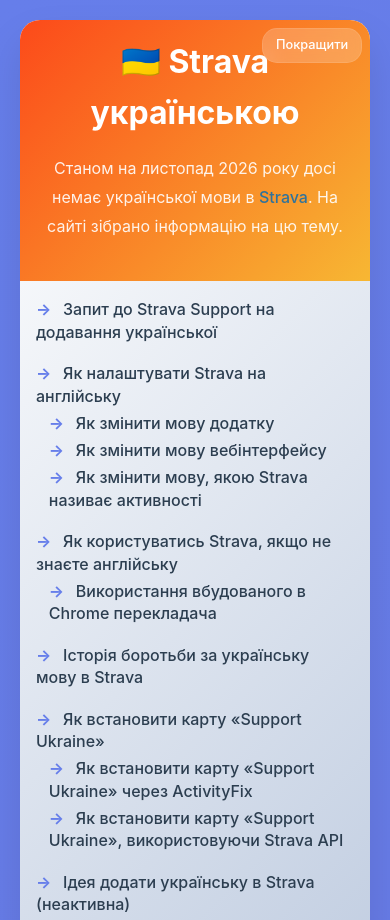
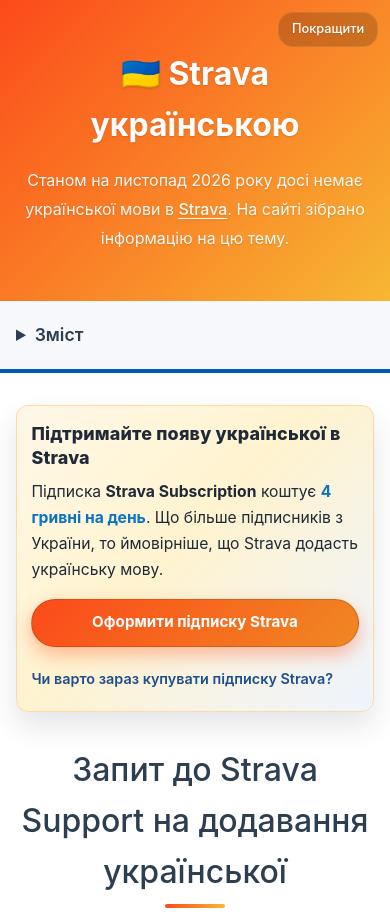
Before and after one commit to stravaua/stravaua.github.io, a plain HTML site: page index.html in a window 390 px wide. Shown: the top 920 px of the page. Drawn offline with Linux system fonts and the light colour scheme.

Commit message:
improve styles

```diff
--- a/index.html
+++ b/index.html
@@ -28,8 +28,8 @@
     <meta name="twitter:image" content="https://stravalang.pp.ua/images/strava_ua_opengraph.jpg">
 
     <!-- UI color -->
-    <meta name="theme-color" content="#667eea">
-    <link rel="stylesheet" href="styles.css?v=20260713-1">
+    <meta name="theme-color" content="#fc4a1a">
+    <link rel="stylesheet" href="styles.css?v=20261116-1">
 
     <!-- Google tag (gtag.js) -->
     <script async src="https://www.googletagmanager.com/gtag/js?id=G-ZWJG3TMM3R"></script>
@@ -50,7 +50,9 @@
         <p>Станом на листопад 2026 року досі немає української мови в <a href="https://strava.com/" target="_blank" rel="noopener noreferrer">Strava</a>. На сайті зібрано інформацію на цю тему.</p>
     </div>
 
-    <nav class="toc">
+    <nav class="toc" aria-label="Зміст">
+        <details class="toc-details" open>
+        <summary>Зміст</summary>
         <ul>
             <li><a href="#strava-support-ukrainian-request">Запит до Strava Support на додавання української</a></li>
             <li><a href="#strava-english">Як налаштувати Strava на англійську</a>
@@ -74,6 +76,7 @@
             </li>
             <li><a href="#strava-ukrainian-idea">Ідея додати українську в Strava (неактивна)</a></li>
         </ul>
+        </details>
     </nav>
 
     <main class="content">
@@ -654,6 +657,6 @@
 
 <button class="back-to-top" type="button" aria-label="Повернутися нагору" title="Нагору" hidden>↑</button>
 
-<script src="scripts.js?v=20260713-1"></script>
+<script src="scripts.js?v=20261116-1"></script>
 </body>
 </html>
--- a/scripts.js
+++ b/scripts.js
@@ -55,3 +55,12 @@ if (backToTop) {
         window.scrollTo({ top: 0, behavior: 'smooth' });
     });
 }
+
+// Table of contents starts collapsed on phones so content is visible right away
+const tocDetails = document.querySelector('.toc-details');
+if (tocDetails && window.matchMedia('(max-width: 768px)').matches) {
+    tocDetails.open = false;
+    tocDetails.addEventListener('click', (event) => {
+        if (event.target.closest('a')) tocDetails.open = false;
+    });
+}
--- a/styles.css
+++ b/styles.css
@@ -1,12 +1,19 @@
 :root {
-    --color-primary: #667eea;
-    --color-primary-dark: #764ba2;
+    --color-primary: #0057b7;
+    --color-primary-dark: #003d80;
     --color-accent: #fc4a1a;
     --color-accent-light: #f7b733;
     --color-text: #2c3e50;
     --color-text-muted: #34495e;
-    --color-link: #1a6fa8;
-    --color-danger: #e74c3c;
+    --color-link: #0057b7;
+    --color-link-hover: #003d80;
+    --color-danger: #c0392b;
+    --color-page-bg: #eef1f5;
+}
+
+html {
+    scroll-behavior: smooth;
+    scroll-padding-top: 1rem;
 }
 
 * {
@@ -19,7 +26,7 @@ body {
     font-family: -apple-system, BlinkMacSystemFont, 'Segoe UI', Roboto, Oxygen, Ubuntu, Cantarell, sans-serif;
     line-height: 1.6;
     color: #333;
-    background: linear-gradient(135deg, var(--color-primary) 0%, var(--color-primary-dark) 100%);
+    background: var(--color-page-bg);
     min-height: 100vh;
     padding: 20px;
 }
@@ -29,24 +36,35 @@ body {
     margin: 0 auto;
     background: white;
     border-radius: 20px;
-    box-shadow: 0 20px 40px rgba(0,0,0,0.1);
-    overflow: hidden;
+    box-shadow: 0 10px 30px rgba(15, 23, 42, 0.08);
+    overflow: clip;
 }
 
 .header {
     background: linear-gradient(135deg, var(--color-accent) 0%, var(--color-accent-light) 100%);
     color: white;
-    padding: 1rem;
+    padding: 1.5rem 1rem;
     text-align: center;
     position: relative;
     overflow: hidden;
+    text-shadow: 0 1px 2px rgba(0, 0, 0, 0.15);
+}
+
+.header p a {
+    color: #fff;
+    text-decoration: underline;
+    text-underline-offset: 3px;
+}
+
+.header p a::after {
+    display: none;
 }
 
 .improve-link {
     position: absolute;
     top: 1rem;
     right: 2rem;
-    background: rgba(255, 255, 255, 0.2);
+    background: rgba(0, 0, 0, 0.18);
     color: white;
     padding: 0.5rem 1rem;
     border-radius: 15px;
@@ -60,7 +78,8 @@ body {
 }
 
 .improve-link:hover {
-    background: rgba(255, 255, 255, 0.3);
+    background: rgba(0, 0, 0, 0.28);
+    color: white;
     transform: translateY(-2px);
     box-shadow: 0 4px 12px rgba(0, 0, 0, 0.2);
 }
@@ -79,7 +98,7 @@ body {
 
 .header p {
     font-size: 1.1rem;
-    opacity: 0.9;
+    opacity: 0.95;
     position: relative;
     z-index: 1;
 }
@@ -163,10 +182,22 @@ body {
 }
 
 .toc {
-    background: linear-gradient(135deg, #f5f7fa 0%, #c3cfe2 100%);
+    background: #f6f8fb;
     padding: 2rem;
     margin: 0;
     border-bottom: 4px solid var(--color-primary);
+}
+
+.toc details {
+    background: none;
+    border: none;
+    border-radius: 0;
+    padding: 0;
+    margin: 0;
+}
+
+.toc summary {
+    display: none;
 }
 
 .toc ul {
@@ -176,7 +207,7 @@ body {
     margin: 0 auto;
 }
 
-.toc > ul > li {
+.toc details > ul > li {
     margin-bottom: 1rem;
 }
 
@@ -266,7 +297,7 @@ h3 {
 
 h4 {
     font-size: 1.3rem;
-    color: var(--color-danger);
+    color: var(--color-text);
     margin: 1.2rem 0 0.5rem 0;
     display: flex;
     align-items: center;
@@ -337,7 +368,7 @@ a::after {
     left: 0;
     width: 0;
     height: 2px;
-    background: linear-gradient(90deg, var(--color-link), #2ecc71);
+    background: currentColor;
     transition: width 0.3s ease;
 }
 
@@ -346,7 +377,15 @@ a:hover::after {
 }
 
 a:hover {
-    color: #2ecc71;
+    color: var(--color-link-hover);
+}
+
+a:focus-visible,
+button:focus-visible,
+summary:focus-visible {
+    outline: 3px solid var(--color-accent-light);
+    outline-offset: 2px;
+    border-radius: 4px;
 }
 
 a img {
@@ -476,8 +515,9 @@ details[open] summary {
 }
 
 .highlight {
-    background: linear-gradient(120deg, #a8edea 0%, #fed6e3 100%);
-    padding: 0.2rem 0.5rem;
+    background: #fff4cc;
+    border: 1px solid #ffe08a;
+    padding: 0.1rem 0.4rem;
     border-radius: 4px;
     font-weight: 500;
 }
@@ -522,7 +562,7 @@ details[open] summary {
 }
 
 .footer a:hover {
-    color: #2ecc71;
+    color: var(--color-link-hover);
 }
 
 .timeline {
@@ -557,14 +597,14 @@ details[open] summary {
     border-radius: 50%;
     background: linear-gradient(135deg, var(--color-primary) 0%, var(--color-primary-dark) 100%);
     border: 4px solid white;
-    box-shadow: 0 4px 12px rgba(102, 126, 234, 0.4);
+    box-shadow: 0 4px 12px rgba(0, 87, 183, 0.35);
     z-index: 2;
     transition: all 0.3s ease;
 }
 
 .timeline-item:hover .timeline-marker {
     transform: scale(1.3);
-    box-shadow: 0 6px 20px rgba(102, 126, 234, 0.6);
+    box-shadow: 0 6px 20px rgba(0, 87, 183, 0.5);
 }
 
 .timeline-content {
@@ -808,7 +848,11 @@ cite::after {
     .toc {
         grid-area: toc;
         border-bottom: none;
-        border-left: 2px solid var(--color-primary);
+        border-left: 1px solid #e2e8f0;
+        position: sticky;
+        top: 0;
+        max-height: 100vh;
+        overflow-y: auto;
     }
 }
 
@@ -833,7 +877,11 @@ cite::after {
     .toc {
         grid-area: toc;
         border-bottom: none;
-        border-left: 2px solid var(--color-primary);
+        border-left: 1px solid #e2e8f0;
+        position: sticky;
+        top: 0;
+        max-height: 100vh;
+        overflow-y: auto;
     }
 
     .toc ul {
@@ -856,6 +904,18 @@ cite::after {
 }
 
 @media (max-width: 768px) {
+    body {
+        padding: 0;
+    }
+
+    .container {
+        border-radius: 0;
+    }
+
+    .header {
+        padding-top: 3rem;
+    }
+
     .ios-content {
         flex-direction: column;
         gap: 1rem;
@@ -866,8 +926,8 @@ cite::after {
     }
 
     .improve-link {
-        top: 0.5rem;
-        right: 0.5rem;
+        top: 0.75rem;
+        right: 0.75rem;
         font-size: 0.8rem;
         padding: 0.4rem 0.8rem;
     }
@@ -959,8 +1019,29 @@ cite::after {
     }
 
     .toc a {
-        font-size: 1rem;
+        font-size: 0.95rem;
         padding: 0.1rem 0;
+    }
+
+    .toc details > ul > li {
+        margin-bottom: 0.5rem;
+    }
+
+    .toc summary {
+        display: list-item;
+        font-size: 1.1rem;
+        padding: 0.25rem 0;
+        border-bottom: none;
+    }
+
+    .toc details[open] summary {
+        margin-bottom: 0.5rem;
+        border-bottom: none;
+        padding-bottom: 0.25rem;
+    }
+
+    .toc summary:hover {
+        color: var(--color-primary);
     }
 
     .toc ul ul {
@@ -996,3 +1077,15 @@ cite::after {
 .back-to-top:active {
     transform: translateY(0);
 }
+
+@media (prefers-reduced-motion: reduce) {
+    html {
+        scroll-behavior: auto;
+    }
+
+    *,
+    *::before,
+    *::after {
+        transition: none !important;
+    }
+}
```
